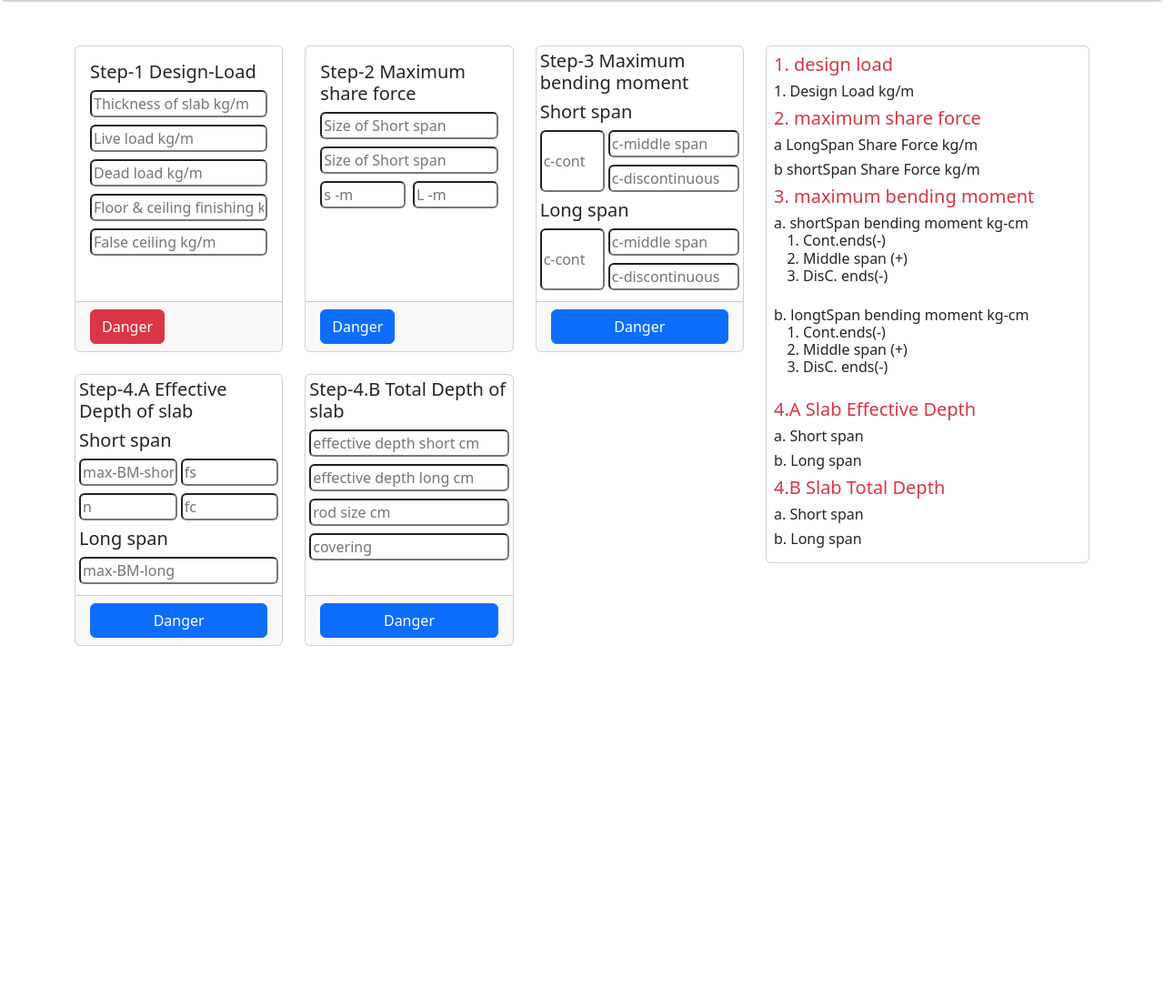
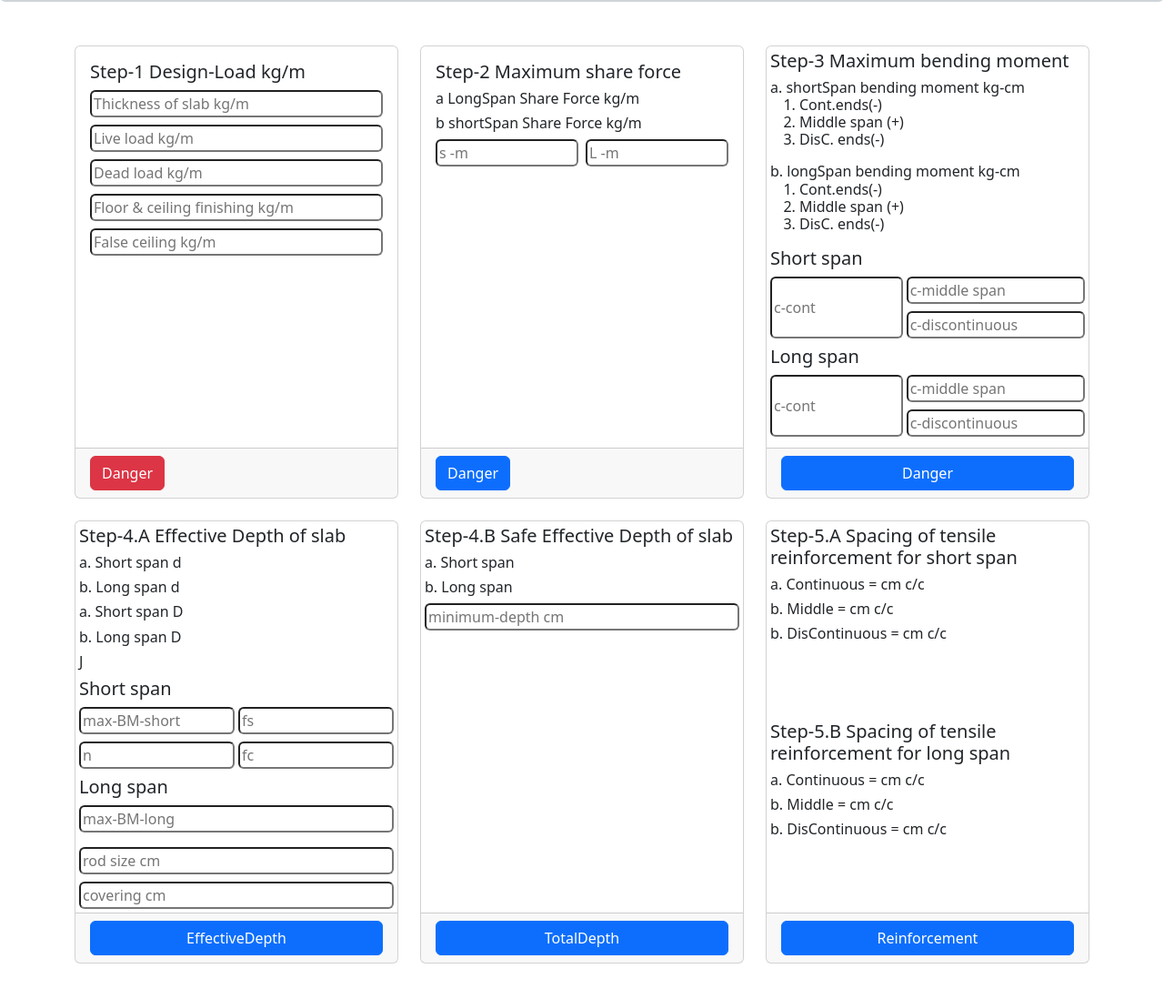
Before and after one commit to MD-HUMYUN-KABIR/design-of-structure-4-ex, a plain HTML site: page index.html in a window 1280 px wide. Shown: the part 124-1222 px from the top of the page at 91% size. Before the commit the page ends 882 px from the top, so only its background shows below. Drawn offline with nearby package versions, Linux system fonts and the light colour scheme.

Commit message:
added 6 step

```diff
--- a/index.html
+++ b/index.html
@@ -1,20 +1,25 @@
 <!DOCTYPE html>
 <html lang="en">
+
 <head>
   <meta charset="UTF-8">
   <meta http-equiv="X-UA-Compatible" content="IE=edge">
   <meta name="viewport" content="width=device-width, initial-scale=1.0">
-    <link href="https://cdn.jsdelivr.net/npm/bootstrap@5.3.0-alpha1/dist/css/bootstrap.min.css" rel="stylesheet" integrity="sha384-GLhlTQ8iRABdZLl6O3oVMWSktQOp6b7In1Zl3/Jr59b6EGGoI1aFkw7cmDA6j6gD" crossorigin="anonymous">
+  <link href="https://cdn.jsdelivr.net/npm/bootstrap@5.3.0-alpha1/dist/css/bootstrap.min.css" rel="stylesheet"
+    integrity="sha384-GLhlTQ8iRABdZLl6O3oVMWSktQOp6b7In1Zl3/Jr59b6EGGoI1aFkw7cmDA6j6gD" crossorigin="anonymous">
   <title>Design Of Structure</title>
 </head>
-<body >
+
+<body>
   <header>
     <nav class="navbar rounded bg-dark-subtle">
       <div class="container-fluid">
         <div>
-                <H3>MD. M<span class="text-danger fst-italic">I</span>SB<span class="text-success fst-italic">A</span>HUL HA<span class="text-danger-emphasis fst-italic">Q</span>UE</H3>
+          <H3>MD. M<span class="text-danger fst-italic">I</span>SB<span class="text-success fst-italic">A</span>HUL
+            HA<span class="text-danger-emphasis fst-italic">Q</span>UE</H3>
           <P class="text-success mb-1">Junior Web Developer & D. Engineer (Civil)</P>
-                <p class="text-success-emphasis"><span class="text-primary-emphasis">Achived:</span> From Programming Hero & Cumilla Polytechnic Institute</p>
+          <p class="text-success-emphasis"><span class="text-primary-emphasis">Achived:</span> From Programming Hero &
+            Cumilla Polytechnic Institute</p>
         </div>
 
         <h1 class="text-black">Let's Design Your Building</h1>
@@ -26,20 +31,22 @@
   <main class="my-5 container">
     <!-- step -1 -->
     <div class="row">
-            <div class="col col-md-8">
-                <section id="Design-Load">
+      <div class="col">
+        <section id="Design">
           <div class="row row-cols-1 row-cols-md-3 g-4">
             <!-- Step-1 Design-Load -->
             <div class="col">
               <div class="card h-100">
                 <div class="card-body">
-                              <h5 class="card-title">Step-1 Design-Load</h5>
+                  <h5 class="card-title">Step-1 Design-Load <span class="text-danger" id="resultDesignLoad"></span> kg/m
+                  </h5>
                   <div>
                     <input id="Self-weight" class="rounded mb-2 w-100" type="text" placeholder="Thickness of slab kg/m">
-                                <input id="Live-load" class="rounded mb-2  w-100"  type="text" placeholder="Live load kg/m">
-                                <input id="Dead-load" class="rounded mb-2 w-100"  type="text" placeholder="Dead load kg/m">
-                                <input id="Floor-ceiling" class="rounded mb-2 w-100"  type="text" placeholder="Floor & ceiling finishing kg/m">
-                                <input id="False-ceiling" class="rounded mb-2 w-100"  type="text" placeholder="False ceiling kg/m">
+                    <input id="Live-load" class="rounded mb-2  w-100" type="text" placeholder="Live load kg/m">
+                    <input id="Dead-load" class="rounded mb-2 w-100" type="text" placeholder="Dead load kg/m">
+                    <input id="Floor-ceiling" class="rounded mb-2 w-100" type="text"
+                      placeholder="Floor & ceiling finishing kg/m">
+                    <input id="False-ceiling" class="rounded mb-2 w-100" type="text" placeholder="False ceiling kg/m">
                   </div>
                 </div>
                 <div class="card-footer">
@@ -54,13 +61,12 @@
               <div class="card h-100">
                 <div class="card-body">
                   <h5 class="card-title">Step-2 Maximum share force</h5>
+                  <h6>a LongSpan Share Force <span class="text-danger" id="result-longSpan-sf"></span> kg/m</h6>
+                  <h6>b shortSpan Share Force <span class="text-danger" id="result-shortSpan-sf"></span> kg/m</h6>
                   <div>
-                                <input id="longSpan-sf" class="rounded mb-2 w-100" type="text" placeholder="Size of Short span">
-                                <input id="shortSpan-sf" class="rounded mb-2  w-100"  type="text" placeholder="Size of Short span">
-
                     <div class="d-flex gap-2">
-                                    <input id="slab-Width" class="rounded mb-2  w-50"  type="text" placeholder="s -m">
-                                    <input id="slab-Length" class="rounded mb-2  w-50"  type="text" placeholder="L -m">
+                      <input id="slab-Width" class="rounded mb-2  w-50" type="text" placeholder="s -m">
+                      <input id="slab-Length" class="rounded mb-2  w-50" type="text" placeholder="L -m">
                     </div>
 
                   </div>
@@ -75,12 +81,29 @@
               <div class="card h-100">
                 <div class="card-body p-1">
                   <h5 class="card-title">Step-3 Maximum bending moment</h5>
+                  <h6>a. shortSpan bending moment kg-cm
+                    <ol>
+                      <li>Cont.ends(-) <span class="text-danger" id="short-Cont-BM"></span></li>
+                      <li>Middle span (+) <span class="text-danger" id="short-Middle-BM"></span></li>
+                      <li>DisC. ends(-) <span class="text-danger" id="short-DisC-BM"></span></li>
+                    </ol>
+                  </h6>
+                  <h6>b. longSpan bending moment kg-cm
+                    <ol>
+                      <li>Cont.ends(-) <span class="text-danger" id="long-Cont-BM"></span></li>
+                      <li>Middle span (+) <span class="text-danger" id="long-Middle-BM"></span></li>
+                      <li>DisC. ends(-) <span class="text-danger" id="long-DisC-BM"></span></li>
+                    </ol>
+                  </h6>
                   <div>
                     <h5>Short span</h5>
                     <div class="d-flex gap-1">
                       <input id="c-cont-short" class="rounded mb-2 w-100" type="text" placeholder="c-cont">
-                                 <div> <input id="c-middle-short" class="rounded mb-2  w-100"  type="text" placeholder="c-middle span">
-                                  <input id="c-discont-short" class="rounded mb-2  w-100"  type="text" placeholder="c-discontinuous"></div>
+                      <div> <input id="c-middle-short" class="rounded mb-2  w-100" type="text"
+                          placeholder="c-middle span">
+                        <input id="c-discont-short" class="rounded mb-2  w-100" type="text"
+                          placeholder="c-discontinuous">
+                      </div>
                     </div>
 
                     <h5>Long span</h5>
@@ -88,8 +111,10 @@
                       <input id="c-cont-long" class="rounded mb-2 w-100" type="text" placeholder="c-cont">
 
                       <div>
-                                    <input id="c-middle-long" class="rounded mb-2  w-100"  type="text" placeholder="c-middle span">
-                                     <input id="c-discont-long" class="rounded mb-2  w-100"  type="text" placeholder="c-discontinuous"> </div>
+                        <input id="c-middle-long" class="rounded mb-2  w-100" type="text" placeholder="c-middle span">
+                        <input id="c-discont-long" class="rounded mb-2  w-100" type="text"
+                          placeholder="c-discontinuous">
+                      </div>
 
                     </div>
 
@@ -100,89 +125,81 @@
                 </div>
               </div>
             </div>
-                        <!-- Step-4.A Depth of slab -->
+            <!-- Step-4.A effective Depth of slab -->
             <div class="col">
               <div class="card h-100">
                 <div class="card-body p-1">
                   <h5 class="card-title">Step-4.A Effective Depth of slab</h5>
+                  <h6>a. Short span d <span id="Short-span-EffectiveDepth" class="text-danger"></span></h6>
+                  <h6>b. Long span d <span id="long-span-EffectiveDepth" class="text-danger"></span></h6>
+                  <h6>a. Short span D <span id="Short-span-TotalDepth" class="text-danger"></span></h6>
+                  <h6>b. Long span D <span id="long-span-TotalDepth" class="text-danger"></span></h6>
+                  <h6>J <span id="j"></span></h6>
                   <div>
                     <h5>Short span</h5>
                     <div class="d-flex gap-1">
                       <div> <input id="max-BM-short" class="rounded mb-2 w-100" type="text" placeholder="max-BM-short">
-                                    <input id="n" class="rounded mb-2  w-100"  type="text" placeholder="n"> </div>
+                        <input id="n" class="rounded mb-2  w-100" type="text" placeholder="n">
+                      </div>
 
-                                  <div>   <input id="fs" class="rounded mb-2  w-100"  type="text" placeholder="fs">
-                                    <input id="fc" class="rounded mb-2  w-100"  type="text" placeholder="fc"> </div>
+                      <div> <input id="fs" class="rounded mb-2  w-100" type="text" placeholder="fs">
+                        <input id="fc" class="rounded mb-2  w-100" type="text" placeholder="fc">
+                      </div>
 
 
                     </div>
 
                     <h5>Long span</h5>
                     <input id="max-BM-long" class="rounded mb-2 w-100" type="text" placeholder="max-BM-long">
-
+                    <input class="w-100 mt-2 rounded" type="text" id="rod-size" placeholder="rod size cm">
+                        <input class="w-100 mt-2 rounded" type="text" id="covering" placeholder="covering cm">
                   </div>
                 </div>
                 <div class="card-footer">
-                                <button onclick="calculateDepth()" type="button" class="btn btn-primary w-100">Danger</button>
+                  <button onclick="calculateDepth()" type="button" class="btn btn-primary w-100">EffectiveDepth</button>
                 </div>
               </div>
             </div>
-                        <!-- Step-4.B Depth of slab -->
+            <!-- Step-4.B Safe Effective Depth of slab -->
             <div class="col">
               <div class="card h-100">
                 <div class="card-body p-1">
-                              <h5 class="card-title">Step-4.B Total Depth of slab</h5>
-                              <input class="w-100 rounded" type="text" id="effective-depth-short" placeholder="effective depth short cm">
-                              <input class="w-100 mt-2 rounded" type="text" id="effective-depth-long" placeholder="effective depth long cm">
-                              <input class="w-100 mt-2 rounded" type="text" id="rod-size" placeholder="rod size cm">
-                              <input class="w-100 mt-2 rounded" type="text" id="covering cm" placeholder="covering">
+                  <h5 class="card-title">Step-4.B Safe Effective Depth of slab</h5>
+                  <h6>a. Short span <span id="Short-span-safe-effective-depth" class="text-danger"></span></h6>
+                  <h6>b. Long span <span id="long-span-safe-effective-depth" class="text-danger"></span></h6>
+                  <input class="w-100 rounded" type="text" id="minimum-depth"
+                    placeholder="minimum-depth cm">
                 </div>
                 <div class="card-footer">
-                                <button onclick="calculateTotalDepth()" type="button" class="btn btn-primary w-100">Danger</button>
+                  <button onclick="calculateTotalDepth()" type="button"
+                    class="btn btn-primary w-100">TotalDepth</button>
+                </div>
+              </div>
+            </div>
+            <!-- Step-4.B Area of tensile reinforcement -->
+            <div class="col">
+              <div class="card h-100">
+                <div class="card-body p-1">
+                  <!--show result -->
+                  <h5 class="card-title">Step-5.A Spacing of tensile reinforcement for short span</h5>
+                  <h6>a. Continuous = <span id="reinforcement-Continuous" class="text-danger"></span> cm c/c</h6>
+                  <h6>b. Middle = <span id="reinforcement-Middle" class="text-danger"></span> cm c/c</h6>
+                  <h6>b. DisContinuous = <span id="reinforcement-DisContinuous" class="text-danger"></span> cm c/c</h6>
+                </div>
+                <div class="card-body p-1">
+                  <!--show result -->
+                  <h5 class="card-title">Step-5.B Spacing of tensile reinforcement for long span</h5>
+                  <h6>a. Continuous = <span id="reinforcement-Continuous-long" class="text-danger"></span> cm c/c</h6>
+                  <h6>b. Middle = <span id="reinforcement-Middle-long" class="text-danger"></span> cm c/c</h6>
+                  <h6>b. DisContinuous = <span id="reinforcement-DisContinuous-long" class="text-danger"></span> cm c/c</h6>
+                </div>
+                <div class="card-footer">
+                  <button onclick="calculateReinforcement()" type="button"
+                    class="btn btn-primary w-100">Reinforcement</button>
                 </div>
               </div>
             </div>
 
-                      </div>
-                </section>
-            </div>
-
-
-            <!-- result -->
-            <div class="col col-md-4">
-                <section id="show-result">
-
-                          <div class="card h-100 p-2">
-                            <h5 class="text-danger">1. design load</h5>
-                            <h6>1. Design Load <span class="text-danger" id="resultDesignLoad"></span> kg/m</h6>
-                            <!-- 2. maximum share force -->
-                            <h5 class="text-danger">2. maximum share force</h5>
-                            <h6>a LongSpan Share Force <span class="text-danger" id="result-longSpan-sf"></span> kg/m</h6>
-                            <h6>b shortSpan Share Force <span class="text-danger" id="result-shortSpan-sf"></span> kg/m</h6>
-                            <!--3. maximum bending moment -->
-                            <h5 class="text-danger">3. maximum bending moment</h5>
-                            <h6>a. shortSpan bending moment kg-cm
-                            <ol>
-                              <li >Cont.ends(-) <span class="text-danger" id="short-Cont-ends"></span></li>
-                              <li>Middle span (+) <span class="text-danger" id="short-Middle-span"></span></li>
-                              <li >DisC. ends(-) <span class="text-danger" id="short-DisC-ends"></span></li>
-                            </ol>
-                          </h6>
-                            <h6>b. longtSpan bending moment kg-cm
-                            <ol>
-                              <li >Cont.ends(-) <span class="text-danger" id="long-Cont-ends"></span></li>
-                              <li >Middle span (+) <span class="text-danger" id="long-Middle-span"></span></li>
-                              <li >DisC. ends(-) <span class="text-danger" id="long-DisC-ends"></span></li>
-                            </ol>
-                          </h6>
-                          <!-- slab depth -->
-                          <h5 class="text-danger">4.A Slab Effective Depth</h5>
-                          <h6>a. Short span <span id="Short-span-depth" class="text-danger"></span></h6>
-                          <h6>b. Long span <span id="long-span-depth" class="text-danger"></span></h6>
-                          <!--  -->
-                          <h5 class="text-danger">4.B Slab Total Depth</h5>
-                          <h6>a. Short span <span id="Short-span-Total_depth" class="text-danger"></span></h6>
-                          <h6>b. Long span <span id="long-span-Total_depth" class="text-danger"></span></h6>
           </div>
         </section>
       </div>
@@ -195,6 +212,9 @@
 
   <!-- bootsrap -->
   <script src="index.js"></script>
-    <script src="https://cdn.jsdelivr.net/npm/bootstrap@5.3.0-alpha1/dist/js/bootstrap.bundle.min.js" integrity="sha384-w76AqPfDkMBDXo30jS1Sgez6pr3x5MlQ1ZAGC+nuZB+EYdgRZgiwxhTBTkF7CXvN" crossorigin="anonymous"></script>
+  <script src="https://cdn.jsdelivr.net/npm/bootstrap@5.3.0-alpha1/dist/js/bootstrap.bundle.min.js"
+    integrity="sha384-w76AqPfDkMBDXo30jS1Sgez6pr3x5MlQ1ZAGC+nuZB+EYdgRZgiwxhTBTkF7CXvN"
+    crossorigin="anonymous"></script>
 </body>
+
 </html>
--- a/index.js
+++ b/index.js
@@ -1,4 +1,6 @@
+////////////
 // step -1 DL
+////////////
 
 const calculateLoad = () => {
    const slabThickness = document.getElementById('Self-weight').value;
@@ -8,90 +10,154 @@ const DeadLoad = getInputValue('Dead-load');
    const FloorCeiling = getInputValue('Floor-ceiling');
    const FalseCeiling = getInputValue('False-ceiling');
 
-let sumLoad = (selfWeight) + (LiveLoad) + (DeadLoad) + (FloorCeiling) + (FalseCeiling) ;
- setInnerText('resultDesignLoad',sumLoad);
+   let sumLoad = (selfWeight) + (LiveLoad) + (DeadLoad) + (FloorCeiling) + (FalseCeiling);
+   setInnerText('resultDesignLoad', sumLoad);
 
 }
 
 // input value//
 const getInputValue = (id) => {
-   return parseFloat(document.getElementById(id).value);
+    const numberValue = parseFloat(document.getElementById(id).value);
+    return numberValue;
 }
 
 const getInnerText = (id) => {
-   return parseFloat(document.getElementById(id).innerText);
+    const innerTextNumber =  parseFloat(document.getElementById(id).innerText);
+    return innerTextNumber;
 }
 // set inner text //
-const setInnerText = (id,value) => {
+const setInnerText = (id, value) => {
    parseFloat(document.getElementById(id).innerText = value.toFixed(2));
 }
+
+//////////////
 // step-2 SF
+/////////////
+
 const calculateSF = () => {
-    const designLoad =  getInnerText('resultDesignLoad');
-    const longSpanInputValue = getInputValue('longSpan-sf');
-    const longSpanSF = (longSpanInputValue * designLoad) / 3;
-   setInnerText('result-longSpan-sf',longSpanSF)
+   const designLoad = getInnerText('resultDesignLoad');
+   const slabWidth = getInputValue('slab-Width');
+   const longSpanSF = (slabWidth * designLoad) / 3;
+   setInnerText('result-longSpan-sf', longSpanSF)
 
-    const shortSpanInputValue = getInputValue('shortSpan-sf');
-    const slabWidth = getInputValue('slab-Width');
    const slabLength = getInputValue('slab-Length');
    const m = slabWidth / slabLength;
-    const shortSpanSF = ((shortSpanInputValue * designLoad)/3) * ((3-(m*m))/2);
+   const shortSpanSF = ((slabWidth * designLoad) / 3) * ((3 - (m * m)) / 2);
    setInnerText('result-shortSpan-sf', shortSpanSF);
 }
+
+////////////
 // step-2 BM
+////////////
+
 const calculateBM = () => {
-   const designLoad =  getInnerText('resultDesignLoad');
+   const designLoad = getInnerText('resultDesignLoad');
    const slabWidth = getInputValue('slab-Width');
    const slabLength = getInputValue('slab-Length');
    // Short span
    const c_cont_short = getInputValue('c-cont-short');
-   const BM_cont_short = (c_cont_short * designLoad * (slabWidth * slabWidth))*100;
-   setInnerText('short-Cont-ends', BM_cont_short);
+   const BM_cont_short = (c_cont_short * designLoad * (slabWidth * slabWidth)) * 100;
+   setInnerText('short-Cont-BM', BM_cont_short);
    const c_middle_short = getInputValue('c-middle-short');
    const BM_middle_short = (c_middle_short * designLoad * (slabWidth * slabWidth)) * 100;
-   setInnerText('short-Middle-span', BM_middle_short);
+   setInnerText('short-Middle-BM', BM_middle_short);
    const c_discont_short = getInputValue('c-discont-short');
    const BM_discont_short = (c_discont_short * designLoad * (slabWidth * slabWidth)) * 100;
-   setInnerText('short-DisC-ends', BM_discont_short);
+   setInnerText('short-DisC-BM', BM_discont_short);
    // long span
    const c_cont_long = getInputValue('c-cont-long');
    const BM_cont_long = (c_cont_long * designLoad * (slabLength * slabLength)) * 100;
-   setInnerText('long-Cont-ends', BM_cont_long);
+   setInnerText('long-Cont-BM', BM_cont_long);
    const c_middle_long = getInputValue('c-middle-long');
    const BM_middle_long = (c_middle_long * designLoad * (slabLength * slabLength)) * 100;
-   setInnerText('long-Middle-span', BM_middle_long);
+   setInnerText('long-Middle-BM', BM_middle_long);
    const c_discont_long = getInputValue('c-discont-long');
    const BM_discont_long = (c_discont_long * designLoad * (slabLength * slabLength)) * 100;
-   setInnerText('long-DisC-ends', BM_discont_long);
+   setInnerText('long-DisC-BM', BM_discont_long);
 }
 
-// calculateDepth
+///////////////////////////
+// calculate effective Depth
+////////////////////////////
+
 const calculateDepth = () => {
-   const M_short = getInputValue('max-BM-short');
+   const covering = parseFloat(document.getElementById('covering').value);
+   const rs = parseFloat(document.getElementById('rod-size').value);
    const n = getInputValue('n');
    const fs = getInputValue('fs');
    const fc = getInputValue('fc');
-   const k = (n / (n+(fs/fc)));
-   const j = 1 - (k/3);
-   const R = .5*(fc*j*k);
+   const k = (n / (n + (fs / fc)));
+   const j = 1 - (k / 3);
+   setInnerText('j', j)
+   const R = .5 * (fc * j * k);
    const b = 100;
-   const ds = Math.pow((M_short/(R*b)), .5);
-   setInnerText('Short-span-depth', ds);
+   const M_short = getInputValue('max-BM-short');
+   const ds = Math.pow((M_short / (R * b)), .5);
+   setInnerText('Short-span-EffectiveDepth', ds);
+   const Ds = ds + covering + (rs / 2);
+   setInnerText('Short-span-TotalDepth', Ds);
    // long
    const M_long = getInputValue('max-BM-long');
-   const dl = Math.pow((M_long/(R*b)), .5);
-   setInnerText('long-span-depth', dl)
+   const dl = Math.pow((M_long / (R * b)), .5);
+   setInnerText('long-span-EffectiveDepth', dl)
+   const Dl = dl + covering + rs + (rs / 2);
+   setInnerText('long-span-TotalDepth', Dl);
 }
+
+//////////////////////
 // calculateTotalDepth
+/////////////////////
+
 const calculateTotalDepth = () => {
-   const covering = getInputValue('covering');
-   const rs = getInputValue('rod-size');
-   const ds = getInputValue('effective-depth-short')
-   const totalDepthShort = ds + covering + (rs/2);
-   setInnerText('Short-span-Total_depth', totalDepthShort);
-   const dl = getInputValue('effective-depth-long');
-   const totalDepthLong = dl + covering + rs + (rs/2);
-   setInnerText('long-span-Total_depth', totalDepthLong)
+   const covering = parseFloat(document.getElementById('covering').value);
+   const rs = parseFloat(document.getElementById('rod-size').value);
+   const D = parseFloat(document.getElementById('minimum-depth').value);
+   const totalDepthShort = D - (covering + (rs / 2));
+   setInnerText('Short-span-safe-effective-depth', totalDepthShort);
+   const totalDepthLong = D - (covering + rs + (rs / 2));
+   setInnerText('long-span-safe-effective-depth', totalDepthLong)
 
 }
+
+///////////////////////////
+// calculateReinforcement//
+///////////////////////////
+const calculateReinforcement = () => {
+   // continuous short
+   const m_continuous = getInnerText('short-Cont-BM');
+   const fs = getInputValue('fs');
+   const j = getInnerText('j');
+   const ds = getInnerText('Short-span-safe-effective-depth');
+   const rs = getInputValue('rod-size');
+   const As_continuous = m_continuous / (fs * j * ds);
+   const as = ((3.14 * (rs*rs)) / 4);
+   const s_continuous = Math.floor(Math.round((100 * as) / As_continuous));
+   setInnerText('reinforcement-Continuous', s_continuous);
+   // middle
+   const m_middle = getInnerText('short-Middle-BM');
+   const As_middle = m_middle / (fs * j * ds);
+   const s_middle = Math.floor(Math.round((100 * as) / As_middle));
+   setInnerText('reinforcement-Middle', s_middle);
+   //discontinuous
+   const m_discontinuous = getInnerText('short-DisC-BM');
+   const As_discontinuous = m_discontinuous / (fs * j * ds);
+   const s_discontinuous = Math.floor(Math.round((100 * as) / As_discontinuous));
+   setInnerText('reinforcement-DisContinuous', s_discontinuous);
+
+   //// continuous long
+   const dl = getInnerText('long-span-safe-effective-depth');
+   const m_continuous_long = getInnerText('long-Cont-BM');
+   const As_continuous_long = m_continuous_long / (fs * j * dl);
+   const s_continuous_long = Math.floor(Math.round((100 * as) / As_continuous_long));
+   setInnerText('reinforcement-Continuous-long', s_continuous_long);
+   //middle
+   const m_middle_long = getInnerText('long-Middle-BM');
+   const As_middle_long = m_middle_long / (fs * j * dl);
+   const s_middle_long = Math.floor(Math.round((100 * as) / As_middle_long));
+   setInnerText('reinforcement-Middle-long', s_middle_long);
+   //discontinuous
+   const m_discontinuous_long = getInnerText('long-DisC-BM');
+   const As_discontinuous_long = m_discontinuous_long / (fs * j * dl);
+   const s_discontinuous_long = Math.floor(Math.round((100 * as) / As_discontinuous_long));
+   setInnerText('reinforcement-DisContinuous-long', s_discontinuous_long);
+}
```
Lines whose indentation alone changed are shown as unchanged.
